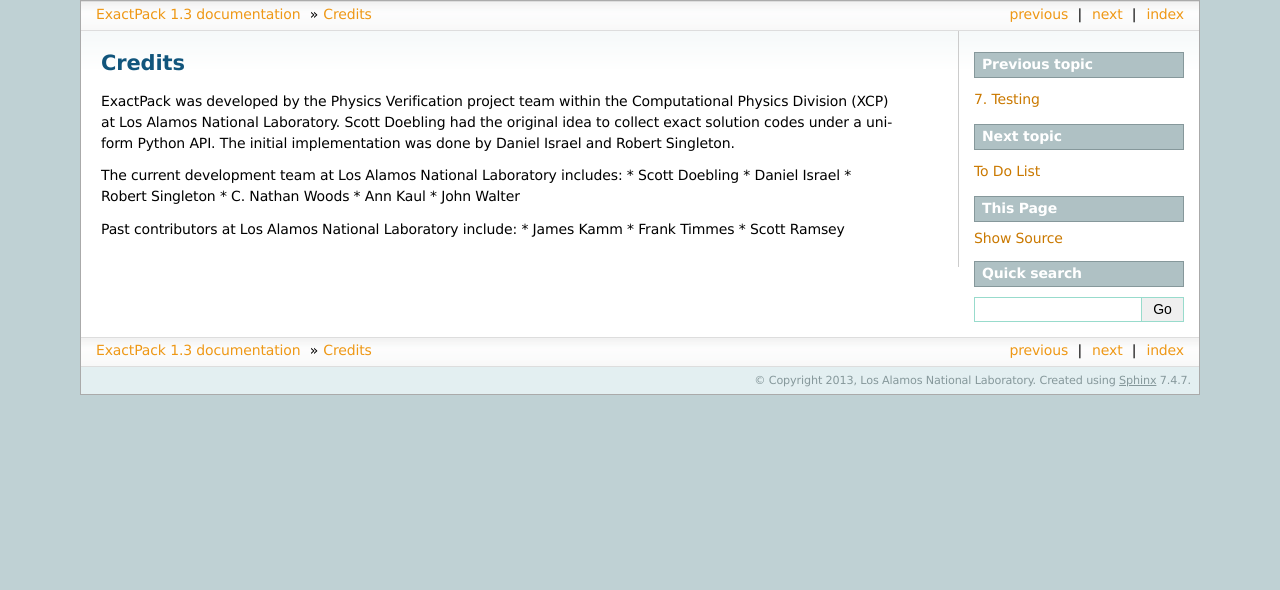
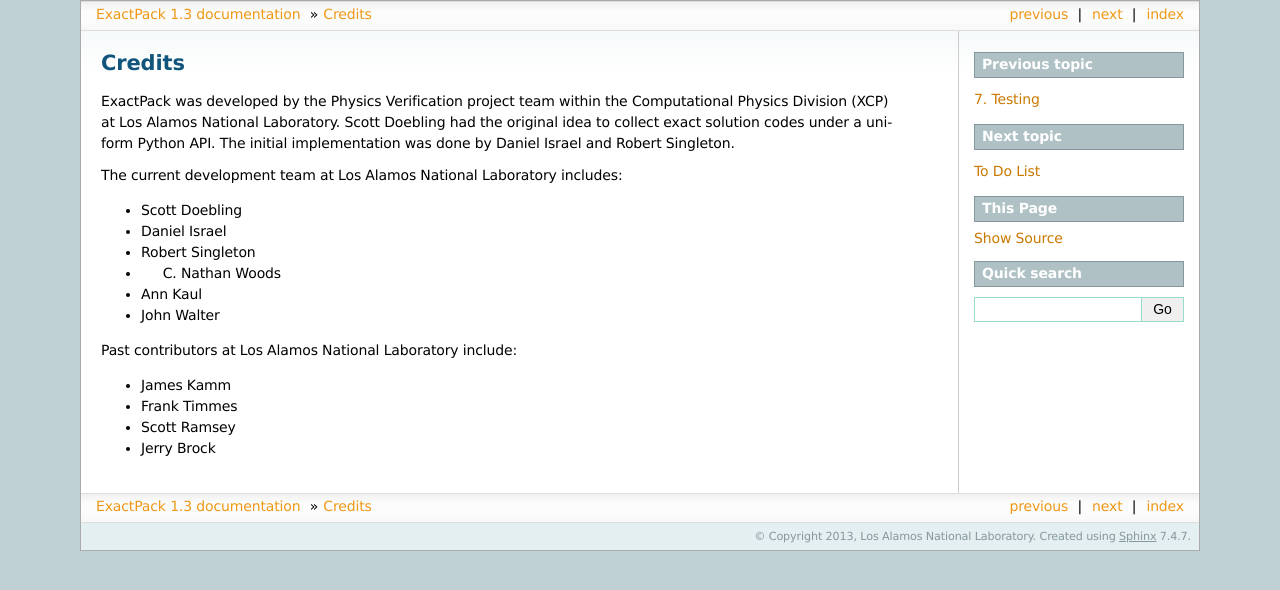
Before and after one commit to lanl/ExactPack, a Sphinx documentation site: the page built from doc/source/credits.rst, in a window 1280 px wide. Shown: the top 590 px of the page. Built offline with Sphinx 7.4.7, drawn with Linux system fonts in a browser that asks for light colours.

Commit message:
EP-143 #updated credits

```diff
--- a/doc/source/credits.rst
+++ b/doc/source/credits.rst
@@ -9,6 +9,7 @@
 implementation was done by Daniel Israel and Robert Singleton.
 
 The current development team at Los Alamos National Laboratory includes:
+
 * Scott Doebling
 * Daniel Israel
 * Robert Singleton
@@ -17,6 +18,8 @@
 * John Walter
 
 Past contributors at Los Alamos National Laboratory include:
+
 * James Kamm
 * Frank Timmes
 * Scott Ramsey
+* Jerry Brock
```
